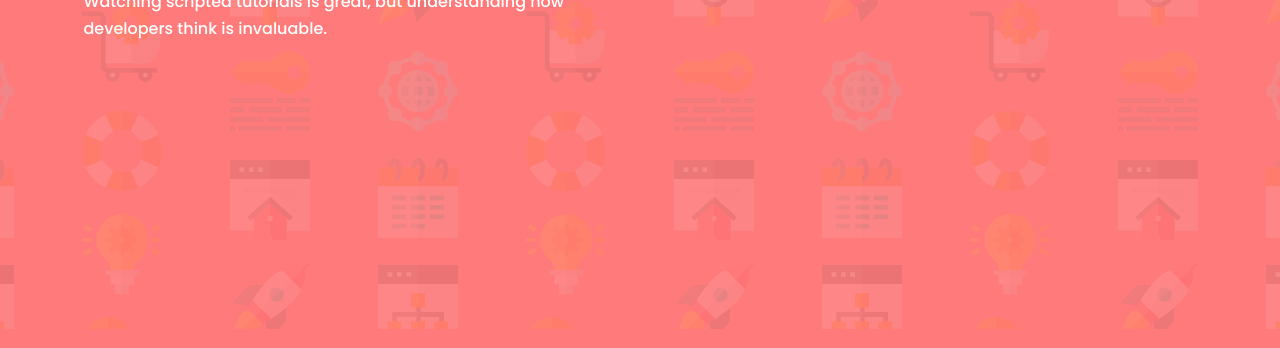
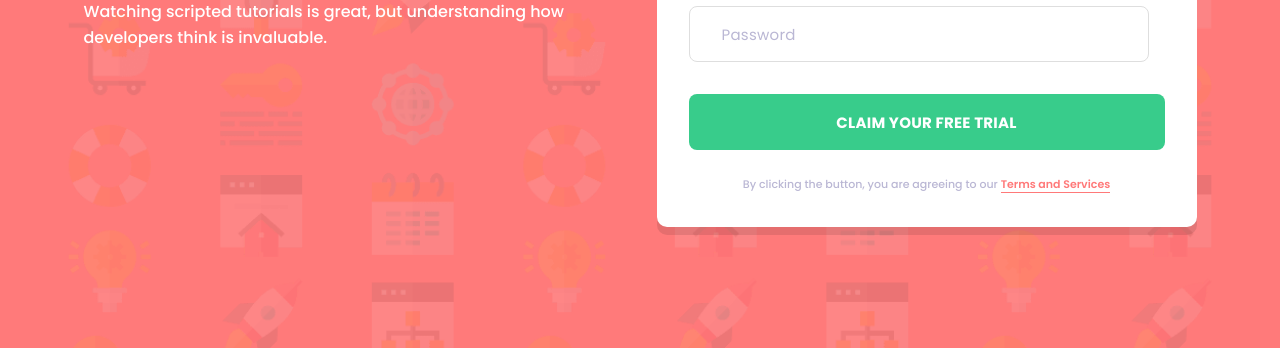
Before and after one commit to kisu-seo/intro_component_with_sign-up_form, a plain HTML site: page index.html in a window 1280 px wide. Shown: the part 471-819 px from the top of the page. Drawn offline with Linux system fonts and the light colour scheme.

Commit message:
Update index.html

```diff
--- a/index.html
+++ b/index.html
@@ -197,6 +197,9 @@
       box-shadow: 0 8px 0 rgba(0, 0, 0, 0.15);
       /* x:0, y:8px, blur:0 (선명한 그림자), 투명도:15% */
 
+      /* 아래쪽 여백: spacing-300 (24px) - 프로모션 배너와 회원가입 폼 사이 */
+      margin-bottom: 24px;
+
       /* 텍스트 정렬 */
       text-align: center;
       /* 가운데 정렬 */
@@ -214,6 +217,108 @@
     .promo-banner p {
       margin: 0;
       /* 기본 여백 제거 */
+    }
+
+    /* 회원가입 폼 컨테이너 */
+    .signup-form {
+      /* 흰색 배경, 둥근 모서리 */
+      background-color: #FFFFFF;
+      border-radius: 10px;
+      /* 내부 여백: spacing-400 (32px) */
+      padding: 32px;
+      /* 입력 필드 간격을 위한 flex */
+      display: flex;
+      flex-direction: column;
+      gap: 24px;
+      /* spacing-300: 입력 필드 사이 24px */
+      /* 폼 전체에 그림자 (y축 8px) */
+      box-shadow: 0 8px 0 rgba(0, 0, 0, 0.1);
+    }
+
+    /* 입력 필드 공통 스타일 */
+    .signup-form input {
+      /* 크기 */
+      width: 460px;
+      max-width: 100%;
+      height: 56px;
+      box-sizing: border-box;
+      /* 테두리: 비활성 시 연한 회색 (Gray 200) */
+      border: 1px solid #DEDEDE;
+      border-radius: 8px;
+      /* 내부 여백: 상하 16px, 좌우 32px */
+      padding: 16px 32px;
+      /* 폰트: Text Preset 4 Regular */
+      font-family: 'Poppins', sans-serif;
+      font-size: 15px;
+      font-weight: 400;
+      letter-spacing: 0.25px;
+      color: #3D3B48;
+      /* Gray 900: 입력 텍스트 */
+    }
+
+    /* placeholder 색상: 연한 회색 */
+    .signup-form input::placeholder {
+      color: #BAB7D4;
+      /* Purple 350 */
+    }
+
+    /* 입력 필드 포커스 시: Purple 700 테두리 */
+    .signup-form input:focus {
+      outline: none;
+      border: 2px solid #5E54A4;
+      /* Purple 700 */
+    }
+
+    /* 제출 버튼 */
+    .signup-form button {
+      /* 크기 */
+      width: 100%;
+      height: 56px;
+      /* 배경: Green 400 */
+      background-color: #38CC8B;
+      color: #FFFFFF;
+      border: none;
+      border-radius: 8px;
+      /* 폰트: Text Preset 4 Bold, 대문자 */
+      font-family: 'Poppins', sans-serif;
+      font-size: 15px;
+      font-weight: 700;
+      letter-spacing: 0.25px;
+      text-transform: uppercase;
+      cursor: pointer;
+      /* 버튼 위 여백 추가 */
+      margin-top: 8px;
+    }
+
+    /* 버튼 hover 시: Green 300으로 밝게 */
+    .signup-form button:hover {
+      background-color: #77E2B3;
+      /* Green 300 */
+    }
+
+    /* 약관 동의 텍스트 */
+    .signup-form .terms {
+      margin: 0;
+      text-align: center;
+      /* Text Preset 5 Medium */
+      font-size: 11px;
+      line-height: 190%;
+      font-weight: 500;
+      color: #BAB7D4;
+      /* Purple 350: 연한 회색 톤 */
+    }
+
+    /* Terms and Services 링크: Red 400, 밑줄 */
+    .signup-form .terms a {
+      color: #FF7979;
+      /* Red 400 */
+      text-decoration: none;
+      font-weight: 600;
+      border-bottom: 1px solid #FF7979;
+    }
+
+    .signup-form .terms a:hover {
+      text-decoration: underline;
     }
 
     .attribution {
```
